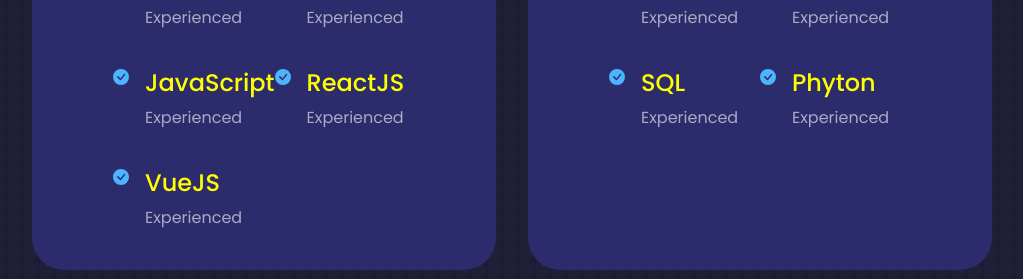
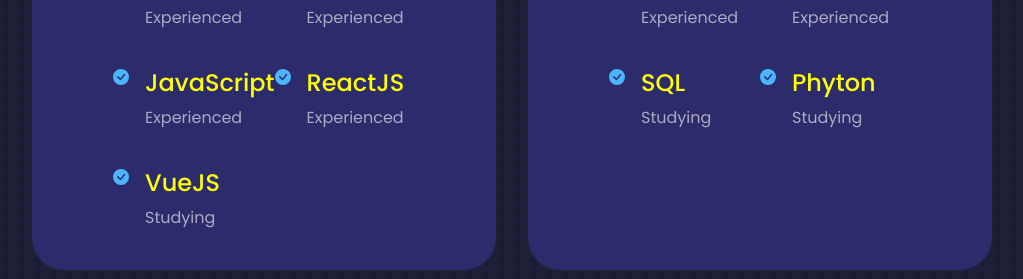
Before and after one commit to Jeremiah-Silva/jeremiah--portfolio, a React (Create React App) app: page / in a window 1280 px wide. Shown: the part 2115-2394 px from the top of the page, without its empty margins (128-1151 px from the left). Built offline with nearby package versions, Linux system fonts and the light colour scheme.

Commit message:
Updated File

```diff
--- a/src/components/experience/Experience.jsx
+++ b/src/components/experience/Experience.jsx
@@ -44,7 +44,7 @@
             <BsCheckCircleFill className='experience__details-icon'/>
             <div>
             <h2>VueJS</h2>
-            <medium className='text-light'>Experienced</medium>
+            <medium className='text-light'>Studying</medium>
             </div>
             </article>
           </div>
@@ -72,14 +72,14 @@
             <BsCheckCircleFill className='experience__details-icon'/>
             <div>
             <h2>SQL</h2>
-            <medium className='text-light'>Experienced</medium>
+            <medium className='text-light'>Studying </medium>
             </div>
             </article>
             <article className='experience__details'>
             <BsCheckCircleFill className='experience__details-icon'/>
             <div>
             <h2>Phyton</h2>
-            <medium className='text-light'>Experienced</medium>
+            <medium className='text-light'>Studying</medium>
             </div>
             </article>
           </div>
```
